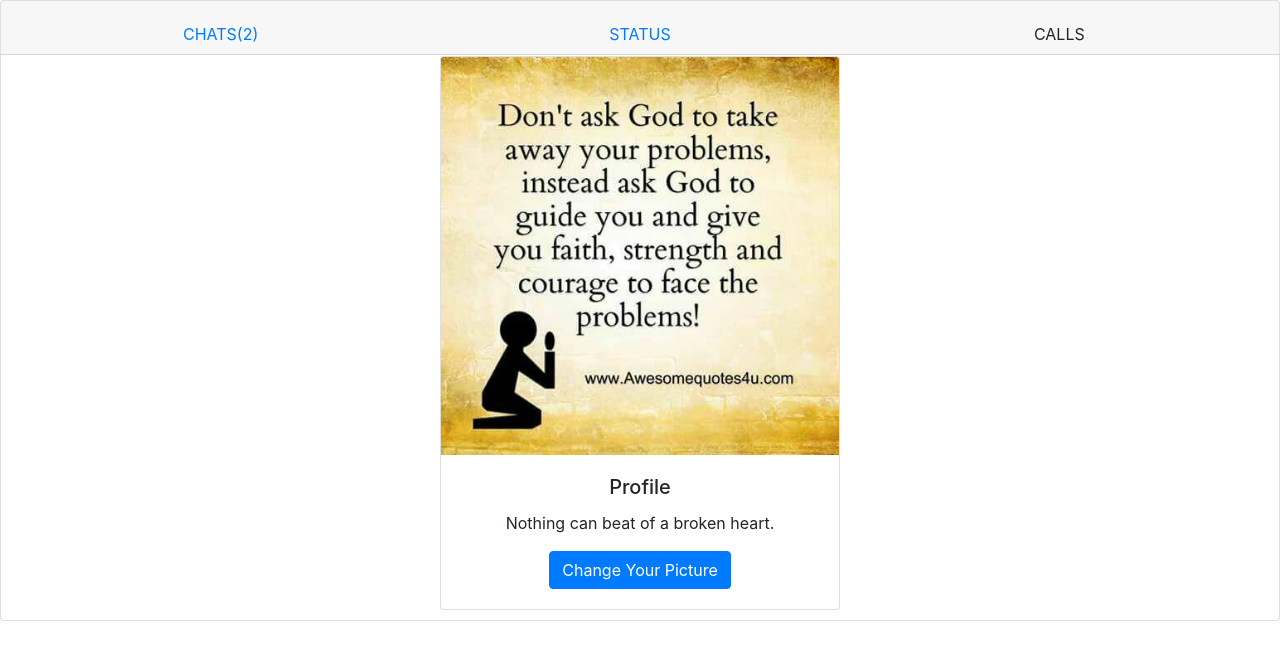
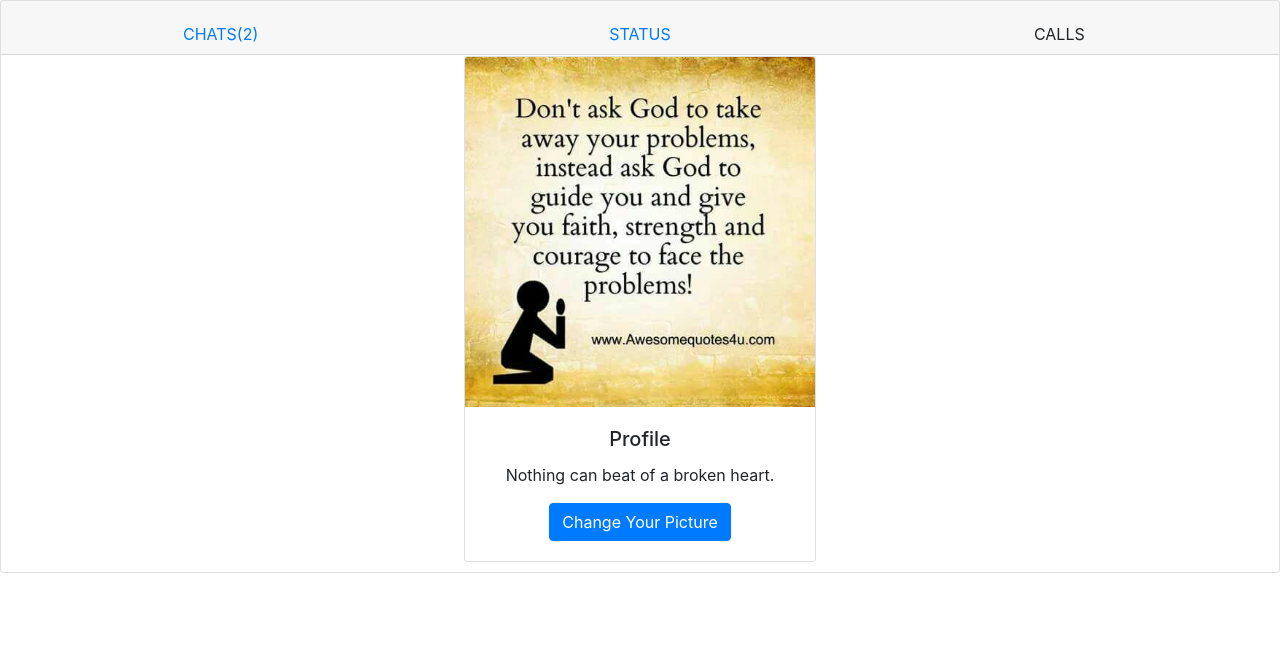
Before and after one commit to aloksahoo4/aloksahoo4.github.io, a plain HTML site: page profilePicChange.html in a window 1280 px wide. Drawn offline with nearby package versions, Linux system fonts and the light colour scheme; some icons are missing.

Commit message:
my-second-commit

```diff
--- a/profilePicChange.html
+++ b/profilePicChange.html
@@ -40,7 +40,7 @@ integrity="sha384-WskhaSGFgHYWDcbwN70/dfYBj47jz9qbsMId/iRN3ewGhXQFZCSftd1LZCfmhk
  </div>
   <div class="row align-items-center">
     <div class="col align-self-center">
-     <div class="card" style="width:25rem;">
+     <div class="card" style="width:22rem;">
   <img class="card-img-top" src="pratulda.jpeg" alt="Card image cap">
   <div class="card-body">
     <h5 class="card-title">Profile</h5>
```
